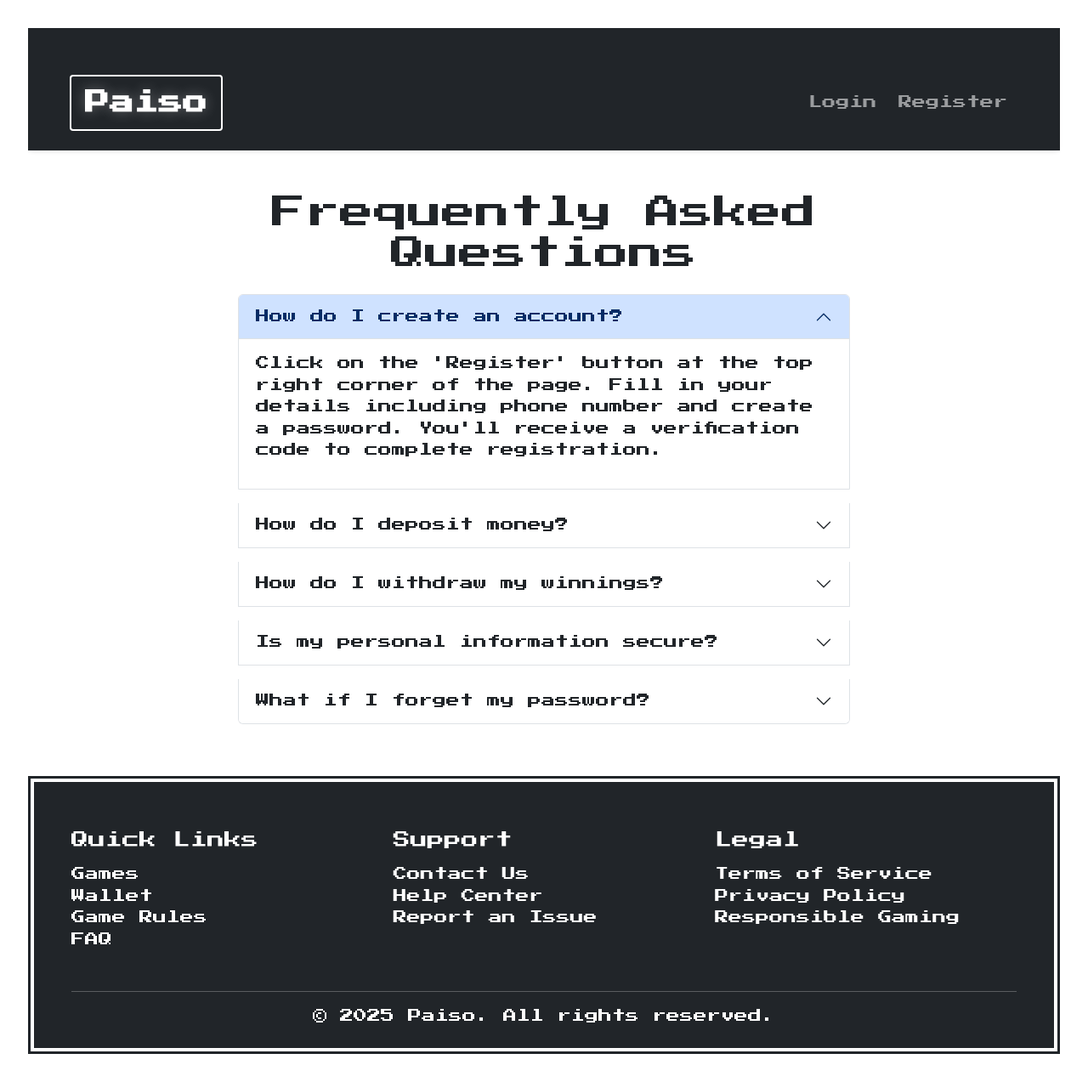
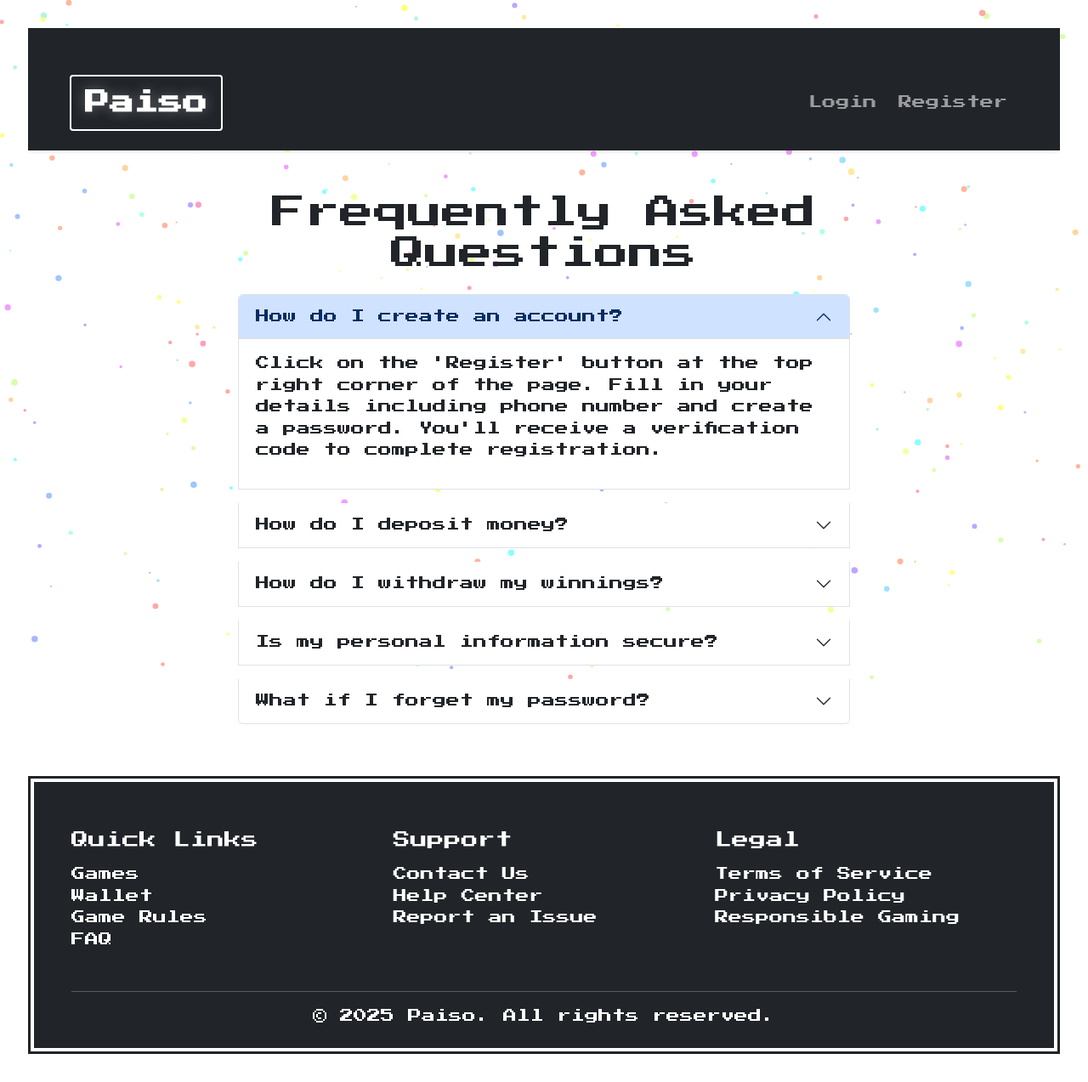
Before and after one commit to ritz541/iamwheel, a Flask app: page /faq in a window 1280 px wide. Shown: the whole page at 85% size. Run offline with Flask 3, Linux system fonts and the light colour scheme.

Commit message:
feat: add background animation to base template
Introduce a colorful particle animation using anime.js to enhance the visual appeal of the base template. The animation is loaded dynamically and adjusts to window resizing.

```diff
--- /dev/null
+++ b/static/js/background-animation.js
@@ -0,0 +1,74 @@
+// Colorful particle animation using anime.js
+const canvas = document.createElement('canvas');
+document.body.insertBefore(canvas, document.body.firstChild);
+
+canvas.style.position = 'fixed';
+canvas.style.top = '0';
+canvas.style.left = '0';
+canvas.style.width = '100vw';
+canvas.style.height = '100vh';
+canvas.style.zIndex = '-1';
+canvas.style.opacity = '0.5';
+
+const ctx = canvas.getContext('2d');
+canvas.width = window.innerWidth;
+canvas.height = window.innerHeight;
+
+const particles = [];
+const colors = ['#FF5252', '#FF4081', '#E040FB', '#7C4DFF', '#536DFE', '#448AFF', '#40C4FF', '#18FFFF', '#64FFDA', '#69F0AE', '#B2FF59', '#EEFF41', '#FFFF00', '#FFD740', '#FFAB40', '#FF6E40'];
+
+function Particle() {
+  this.x = Math.random() * canvas.width;
+  this.y = Math.random() * canvas.height;
+  this.radius = Math.random() * 3 + 1;
+  this.color = colors[Math.floor(Math.random() * colors.length)];
+  this.speed = Math.random() * 2 + 0.5;
+  this.angle = Math.random() * Math.PI * 2;
+  this.direction = Math.random() > 0.5 ? 1 : -1;
+
+  this.update = function() {
+    this.x += Math.cos(this.angle) * this.speed;
+    this.y += Math.sin(this.angle) * this.speed;
+    this.angle += (Math.random() * 0.2 - 0.1) * this.direction;
+
+    if (this.x < 0 || this.x > canvas.width || this.y < 0 || this.y > canvas.height) {
+      this.x = Math.random() * canvas.width;
+      this.y = Math.random() * canvas.height;
+    }
+  };
+
+  this.draw = function() {
+    ctx.beginPath();
+    ctx.arc(this.x, this.y, this.radius, 0, Math.PI * 2);
+    ctx.fillStyle = this.color;
+    ctx.fill();
+  };
+}
+
+function init() {
+  for (let i = 0; i < 300; i++) {
+    particles.push(new Particle());
+  }
+
+  anime({
+    duration: Infinity,
+    update: function() {
+      ctx.clearRect(0, 0, canvas.width, canvas.height);
+      particles.forEach(p => {
+        p.update();
+        p.draw();
+      });
+    }
+  });
+}
+
+window.addEventListener('resize', function() {
+  canvas.width = window.innerWidth;
+  canvas.height = window.innerHeight;
+});
+
+// Load anime.js from CDN and initialize animation
+const script = document.createElement('script');
+script.src = 'https://cdnjs.cloudflare.com/ajax/libs/animejs/3.2.1/anime.min.js';
+script.onload = init;
+document.head.appendChild(script);
--- a/templates/base.html
+++ b/templates/base.html
@@ -123,6 +123,7 @@
     </footer>
 
     <script src="https://cdn.jsdelivr.net/npm/bootstrap@5.3.0/dist/js/bootstrap.bundle.min.js"></script>
+    <script src="{{ url_for('static', filename='js/background-animation.js') }}"></script>
     {% block scripts %}{% endblock %}
 </body>
 </html>
```
